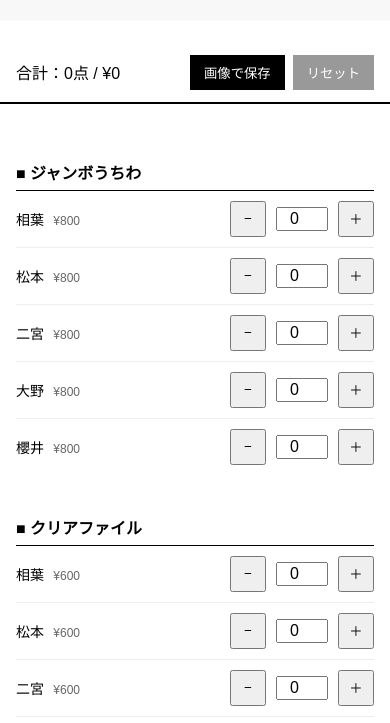
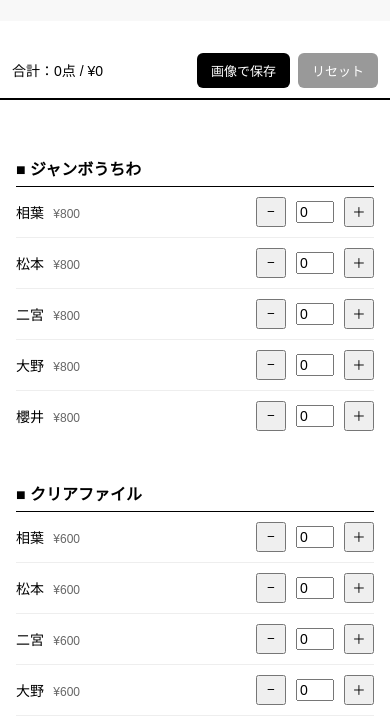
Before and after one commit to yLocal-trhk/We-are-ARASHI, a plain HTML site: page index.html in a window 390 px wide. Shown: the part 96-819 px from the top of the page. Drawn offline with Linux system fonts and the light colour scheme.

Commit message:
Add files via upload

```diff
--- a/index.html
+++ b/index.html
@@ -62,11 +62,42 @@ html, body { margin:0; padding:0; font-family:sans-serif; background:#fff; }
 
 .price { font-size:12px; color:#666; margin-left:6px; }
 
-input { width:44px; text-align:center; font-size:16px; }
-.qty-btn { width:36px; height:36px; }
+@media (max-width: 480px) {
+  input {
+    width: 30px;
+    font-size: 14px;
+  }
+}
+@media (max-width: 480px) {
+  .qty-btn {
+    width: 30px;
+    height: 30px;
+  }
+}
+
 
 button.save-btn { background:#000; color:#fff; border:none; padding:8px 14px; }
 button.reset-btn { background:#999; color:#fff; border:none; padding:8px 14px; }
+
+/* ▼ スマホだけボタンをコンパクトにする */
+@media (max-width: 480px) {
+  .save-btn,
+  .reset-btn {
+    padding: 6px 10px;
+    font-size: 13px;
+    border-radius: 6px;
+  }
+
+  .summary-fixed {
+    padding: 10px 12px;
+  }
+
+  .summary-fixed div {
+    font-size: 14px;
+  }
+}
+
+
 </style>
 </head>
 
```
